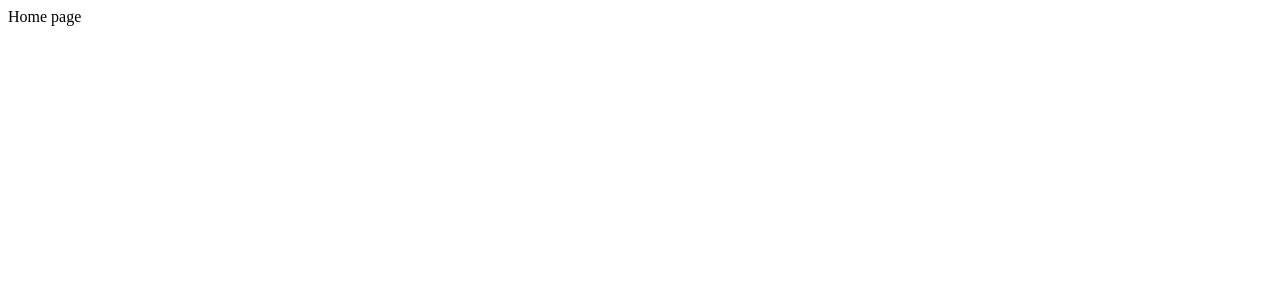
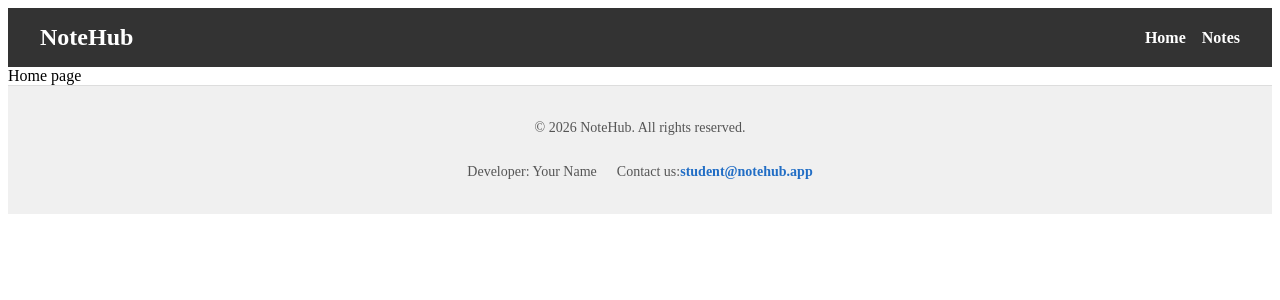
Before and after one commit to Sergii-Taran/06-notehub-nextjs, a Next.js app: page / in a window 1280 px wide. Shown: the top 300 px of the page. Built offline with nearby package versions, Linux system fonts and the light colour scheme.

Commit message:
feat: add Header and Footer components

```diff
--- a/src/app/layout.tsx
+++ b/src/app/layout.tsx
@@ -1,4 +1,6 @@
 import TanStackProvider from '@/components/TanStackProvider/TanStackProvider';
+import Header from '@/components/Header/Header';
+import Footer from '@/components/Footer/Footer';
 
 export default function RootLayout({
   children,
@@ -8,7 +10,11 @@
   return (
     <html lang="en">
       <body>
-        <TanStackProvider>{children}</TanStackProvider>
+        <TanStackProvider>
+          <Header />
+          {children}
+          <Footer />
+        </TanStackProvider>
       </body>
     </html>
   );
--- /dev/null
+++ b/src/components/Footer/Footer.module.css
@@ -0,0 +1,24 @@
+.footer {
+  padding: 20px;
+  background-color: #f0f0f0;
+  text-align: center;
+  font-size: 14px;
+  color: #555;
+  border-top: 1px solid #ddd;
+}
+
+.wrap {
+  display: flex;
+  justify-content: center;
+  gap: 20px;
+}
+
+.footer a {
+  color: #226ec5;
+  font-weight: 600;
+  text-decoration: none;
+}
+
+.footer a:hover {
+  text-decoration: underline;
+}
--- /dev/null
+++ b/src/components/Footer/Footer.tsx
@@ -0,0 +1,18 @@
+import css from './Footer.module.css';
+
+export default function Footer() {
+  return (
+    <footer className={css.footer}>
+      <div className={css.content}>
+        <p>© {new Date().getFullYear()} NoteHub. All rights reserved.</p>
+        <div className={css.wrap}>
+          <p>Developer: Your Name</p>
+          <p>
+            Contact us:
+            <a href="mailto:student@notehub.app">student@notehub.app</a>
+          </p>
+        </div>
+      </div>
+    </footer>
+  );
+}
--- /dev/null
+++ b/src/components/Header/Header.module.css
@@ -0,0 +1,37 @@
+.header {
+  display: flex;
+  justify-content: space-between;
+  align-items: center;
+  padding: 1rem 2rem;
+  background-color: #333;
+  color: white;
+}
+
+.header a {
+  text-decoration: none;
+  color: white;
+  font-size: 1.5rem;
+  font-weight: bold;
+}
+
+.header a:hover {
+  color: #ddd;
+}
+
+.navigation {
+  list-style-type: none;
+  margin: 0;
+  padding: 0;
+  display: flex;
+  gap: 1rem;
+}
+
+.navigation li a {
+  text-decoration: none;
+  color: white;
+  font-size: 1rem;
+}
+
+.navigation li a:hover {
+  color: #ddd;
+}
--- /dev/null
+++ b/src/components/Header/Header.tsx
@@ -0,0 +1,23 @@
+import Link from 'next/link';
+import css from './Header.module.css';
+
+export default function Header() {
+  return (
+    <header className={css.header}>
+      <Link href="/" aria-label="Home">
+        NoteHub
+      </Link>
+
+      <nav aria-label="Main Navigation">
+        <ul className={css.navigation}>
+          <li>
+            <Link href="/">Home</Link>
+          </li>
+          <li>
+            <Link href="/notes">Notes</Link>
+          </li>
+        </ul>
+      </nav>
+    </header>
+  );
+}
```
